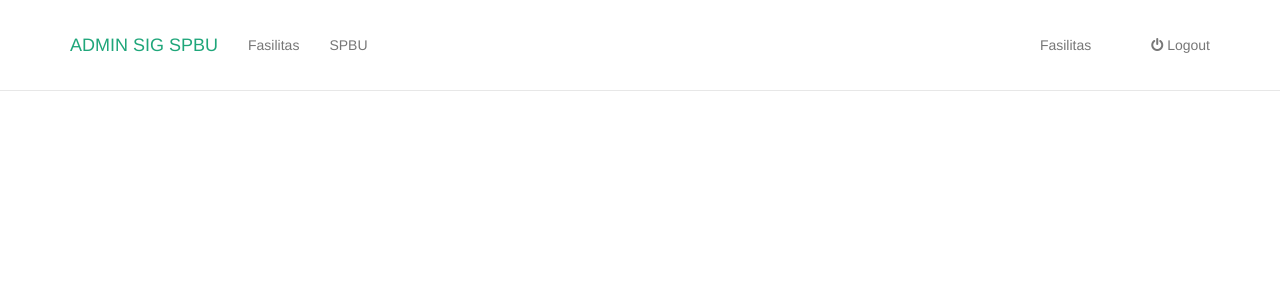
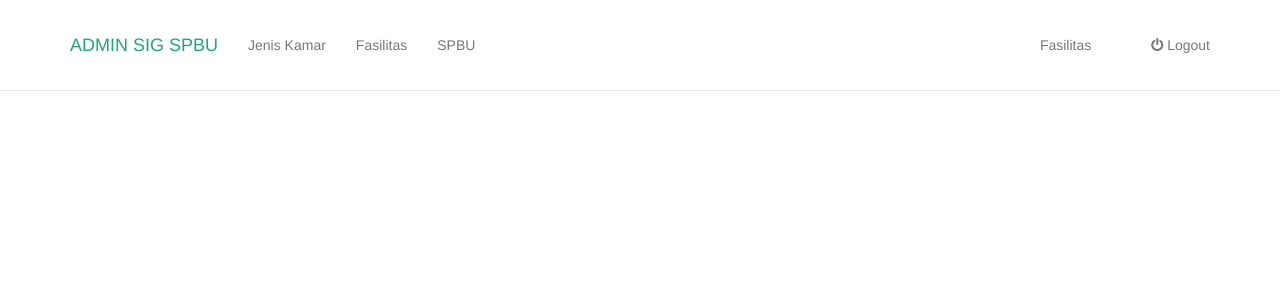
Before and after one commit to hanifsaputra/sigspbu, a PHP site: page /sig-pariwisata/admin/data.php?page=1 in a window 1280 px wide. Shown: the top 300 px of the page. Run offline with PHP 8.4, Linux system fonts and the light colour scheme; a user stored in the database is signed in; some libraries are stand-ins or nearby versions.

Commit message:
Update data.php

```diff
--- a/admin/data.php
+++ b/admin/data.php
@@ -35,6 +35,7 @@
 	    <div class="collapse navbar-collapse" id="bs-example-navbar-collapse-1">
 
 	      <ul class="nav navbar-nav navbar-left">
+		<li><a class="alink" href="data.php?page=ojenis_kamar">Jenis Kamar</a></li>
 	      	<li><a class="alink" href="data.php?page=ofasilitas">Fasilitas</a></li>
 	      	<li><a class="alink" href="data.php?page=ospbu">SPBU</a></li>
 		  </ul>
```
